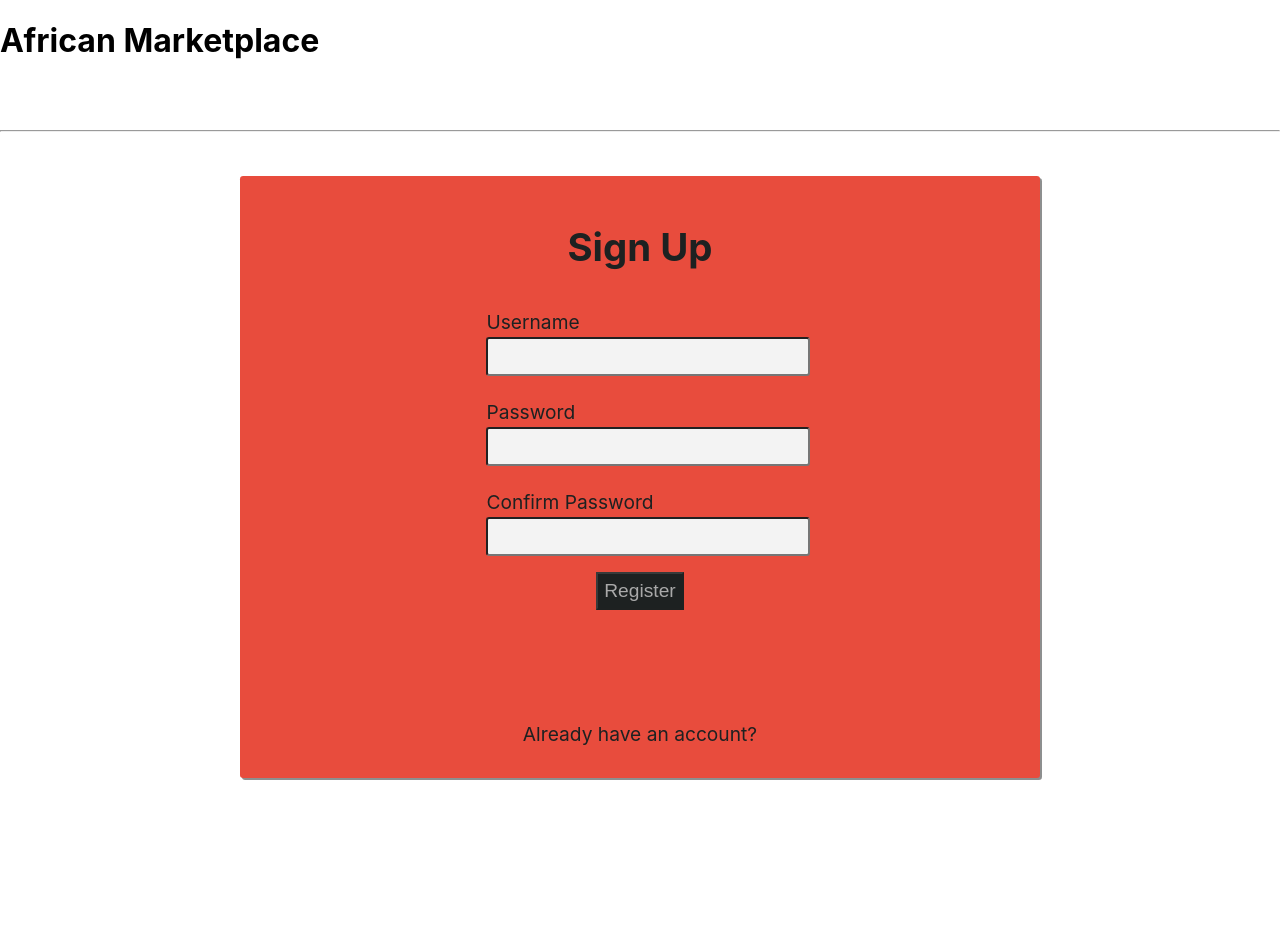
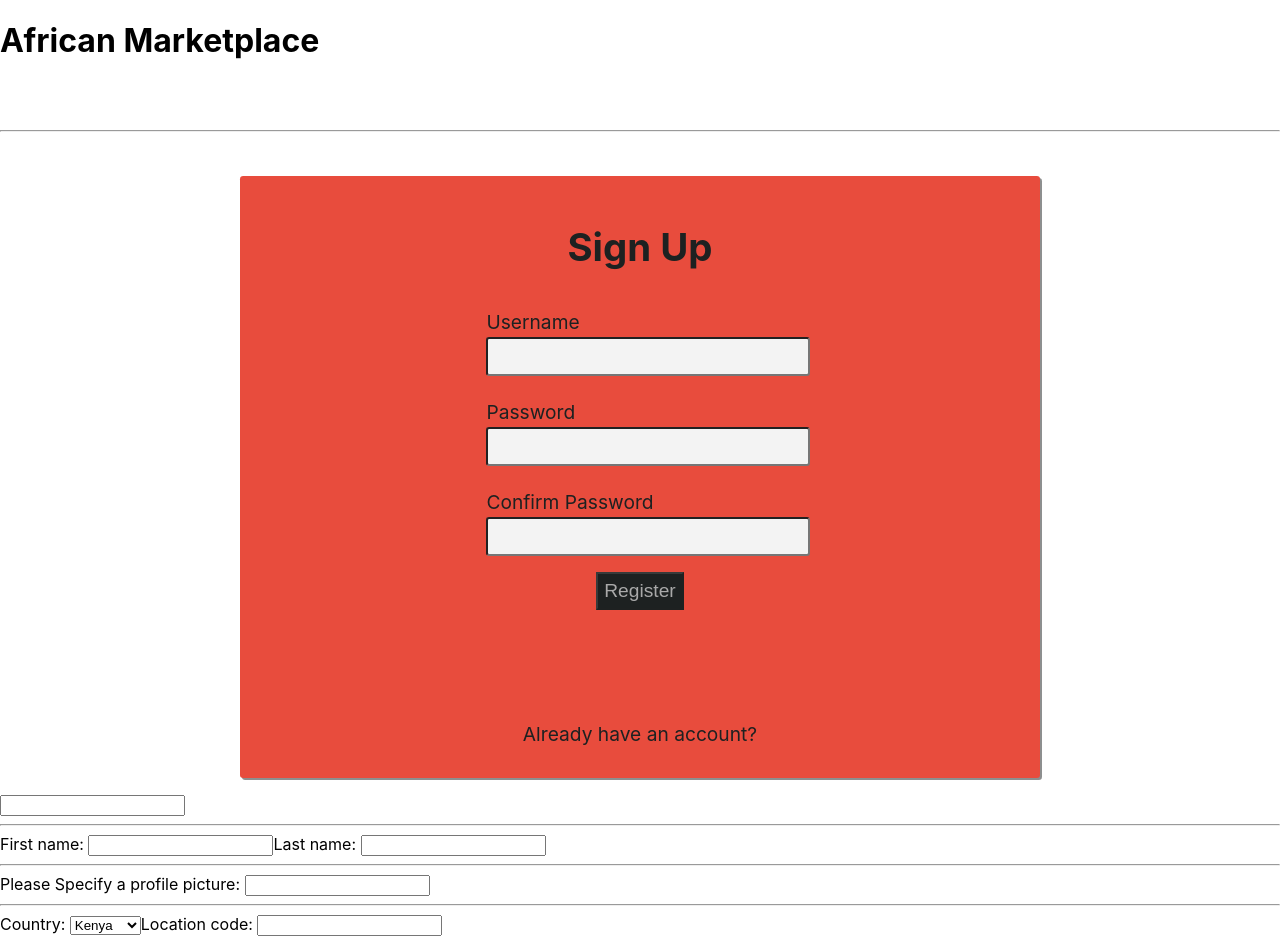
Before and after one commit to African-Marketplace-729/frontend, a React (Create React App) app: page / in a window 1280 px wide. Before the commit the page ends 800 px from the top, so only its background shows below. Built offline with nearby package versions, Linux system fonts and the light colour scheme.

Commit message:
imported component to App.js to fix error

```diff
--- a/src/App.js
+++ b/src/App.js
@@ -35,7 +35,7 @@ function App() {
       <UserProfile />
 
        */}
-      {/* <UserProfileCreation /> */}
+      <UserProfileCreation />
     </div>
   );
 }
```
